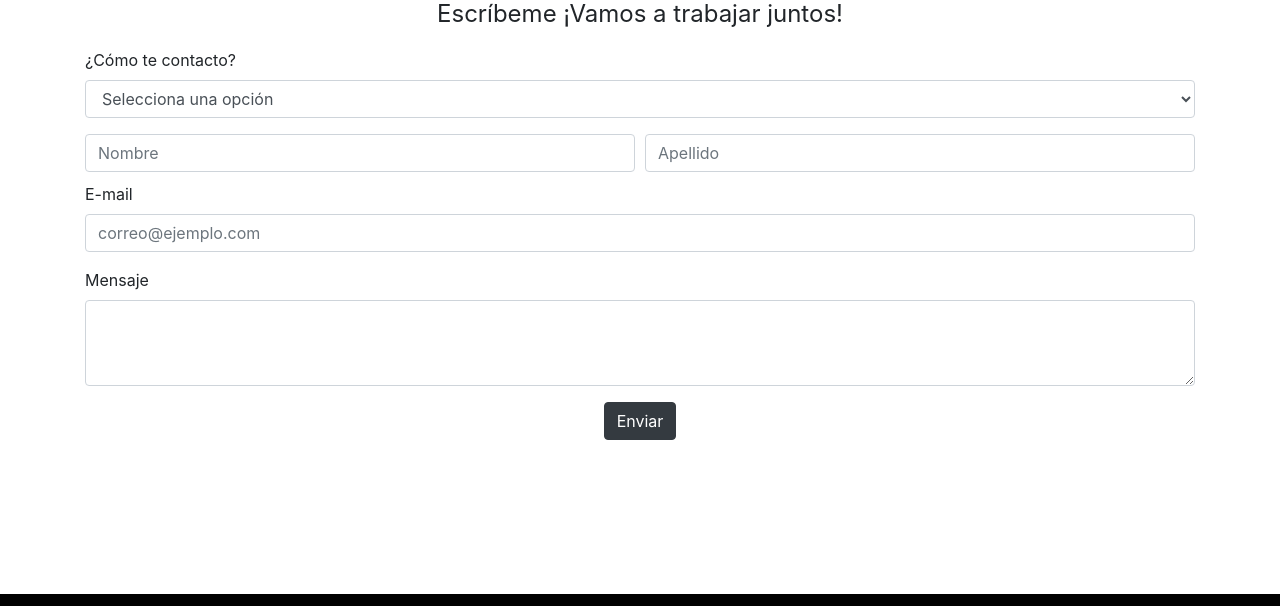
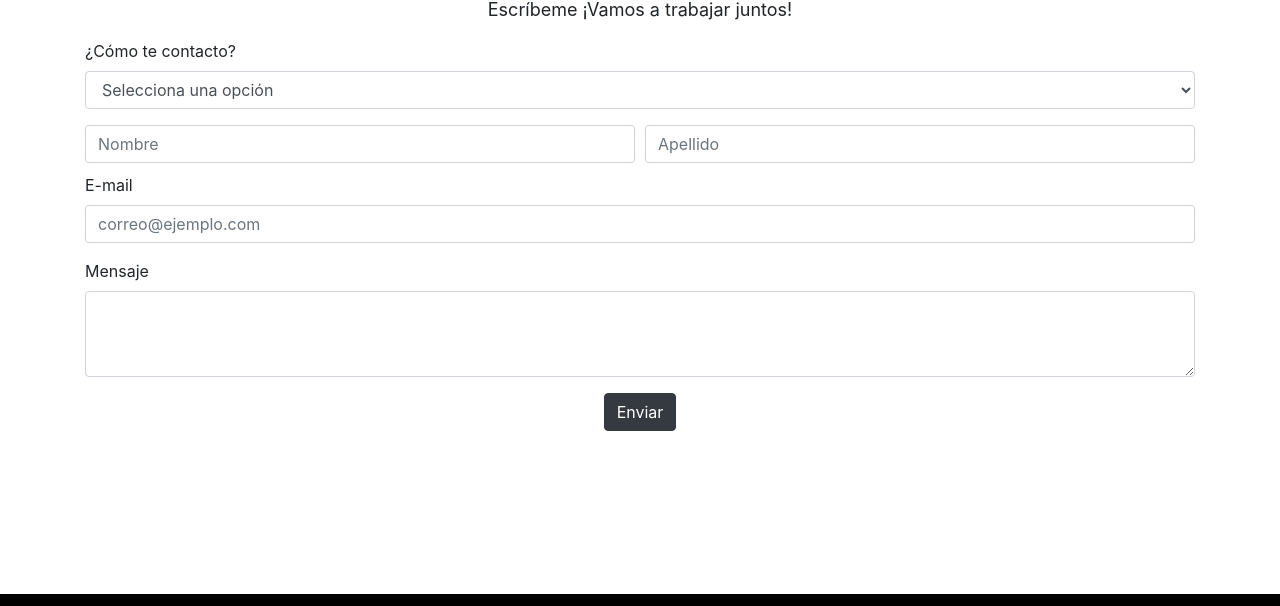
Before and after one commit to davidcaslu/bootstrap_completo, a plain HTML site: page pages/contacto.html in a window 1280 px wide. Shown: the part 146-752 px from the top of the page. Drawn offline with nearby package versions, Linux system fonts and the light colour scheme.

Commit message:
se depura código

```diff
--- a/estilos.css
+++ b/estilos.css
@@ -78,7 +78,7 @@ h1 {
 
 .p_contacto {
     text-align: center;
-    font-size:x-large;
+    font-size:large;
 }
 
 .marginTop {
```
Also changed, not shown: pages/contacto.html (+0 -11 lines).
